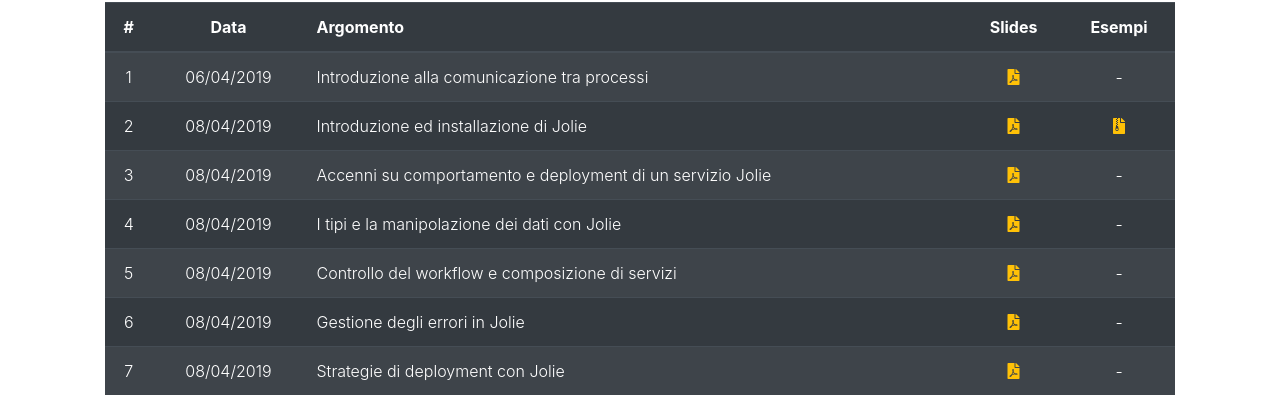
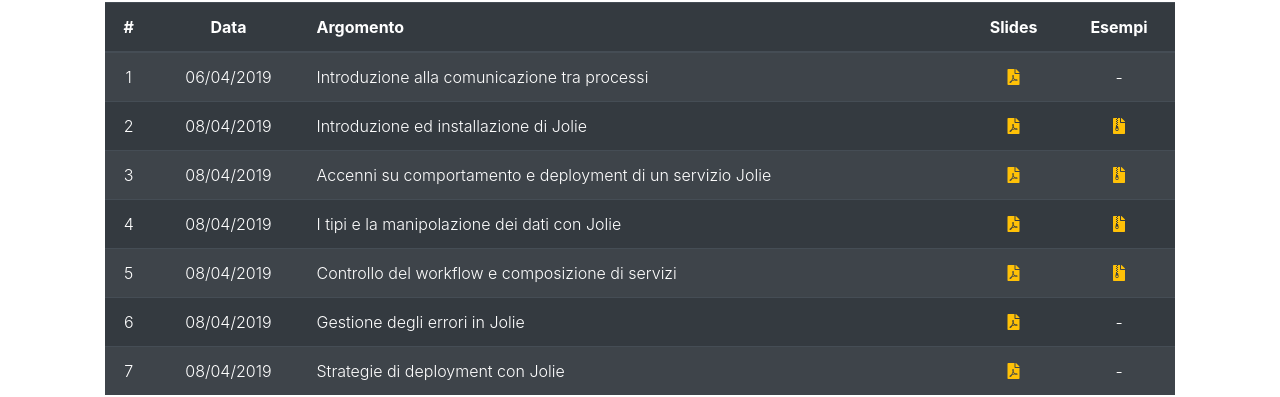
Before and after one commit to saltgz/saltgz.github.io, a Jekyll site: the page built from _posts/2018-04-09-so-lab-cs.md, in a window 1280 px wide. Shown: the part 645-1042 px from the top of the page. Built offline with Jekyll 4.4.1, drawn with Linux system fonts in a browser that asks for light colours; nearby versions of some CDN libraries.

Commit message:
adding example from the laboratory lecture

```diff
--- a/_posts/2018-04-09-so-lab-cs.md
+++ b/_posts/2018-04-09-so-lab-cs.md
@@ -33,9 +33,9 @@ degli anni passati, originariamente distribuito da [Saverio Giallorenzo](https:/
 | :-: | :--: | --------- | :----: | :----: |
 | 1   | 06/04/2019 | Introduzione alla comunicazione tra processi | [<i class="fas fa-file-pdf" title="PDF"></i>]({{ "/assets/teaching/slides/jolie/000_Interprocess_Communication.pdf" | prepend: site.baseurl }}) | - |
 | 2   | 08/04/2019 | Introduzione ed installazione di Jolie | [<i class="fas fa-file-pdf" title="PDF"></i>]({{ "/assets/teaching/slides/jolie/001_Introduction.pdf" | prepend: site.baseurl }}) | [<i class="fas fa-file-archive" title="ZIP"></i>]({{ "/assets/teaching/esercizi/jolie/001_examples.zip" | prepend: site.baseurl }}) |
-| 3   | 08/04/2019 | Accenni su comportamento e deployment di un servizio Jolie | [<i class="fas fa-file-pdf" title="PDF"></i>]({{ "/assets/teaching/slides/jolie/002_BasicsFirstServiceAndBasicDeployment.pdf" | prepend: site.baseurl }}) | - |
-| 4   | 08/04/2019 | I tipi e la manipolazione dei dati con Jolie | [<i class="fas fa-file-pdf" title="PDF"></i>]({{ "/assets/teaching/slides/jolie/003_Basic Behaviour-TypesAndDataManipulation.pdf" | prepend: site.baseurl }}) | - |
-| 5   | 08/04/2019 | Controllo del workflow e composizione di servizi | [<i class="fas fa-file-pdf" title="PDF"></i>]({{ "/assets/teaching/slides/jolie/004_Basic Behaviour-CompositionAndWorkflow.pdf" | prepend: site.baseurl }}) | - |
+| 3   | 08/04/2019 | Accenni su comportamento e deployment di un servizio Jolie | [<i class="fas fa-file-pdf" title="PDF"></i>]({{ "/assets/teaching/slides/jolie/002_BasicsFirstServiceAndBasicDeployment.pdf" | prepend: site.baseurl }}) | [<i class="fas fa-file-archive" title="ZIP"></i>]({{ "/assets/teaching/esercizi/jolie/002_examples.zip" | prepend: site.baseurl }}) |
+| 4   | 08/04/2019 | I tipi e la manipolazione dei dati con Jolie | [<i class="fas fa-file-pdf" title="PDF"></i>]({{ "/assets/teaching/slides/jolie/003_Basic Behaviour-TypesAndDataManipulation.pdf" | prepend: site.baseurl }}) | [<i class="fas fa-file-archive" title="ZIP"></i>]({{ "/assets/teaching/esercizi/jolie/003_examples.zip" | prepend: site.baseurl }}) |
+| 5   | 08/04/2019 | Controllo del workflow e composizione di servizi | [<i class="fas fa-file-pdf" title="PDF"></i>]({{ "/assets/teaching/slides/jolie/004_Basic Behaviour-CompositionAndWorkflow.pdf" | prepend: site.baseurl }}) | [<i class="fas fa-file-archive" title="ZIP"></i>]({{ "/assets/teaching/esercizi/jolie/004_examples.zip" | prepend: site.baseurl }}) |
 | 6   | 08/04/2019 | Gestione degli errori in Jolie | [<i class="fas fa-file-pdf" title="PDF"></i>]({{ "/assets/teaching/slides/jolie/005_Advanced Behaviour-FaultsAndDynamicBinding.pdf" | prepend: site.baseurl }}) | - |
 | 7   | 08/04/2019 | Strategie di deployment con Jolie | [<i class="fas fa-file-pdf" title="PDF"></i>]({{ "/assets/teaching/slides/jolie/006_Advanced Deployment-ArchitecturalComposition.pdf" | prepend: site.baseurl }}) | - |
 
```
Also changed, not shown: 3 other files.
